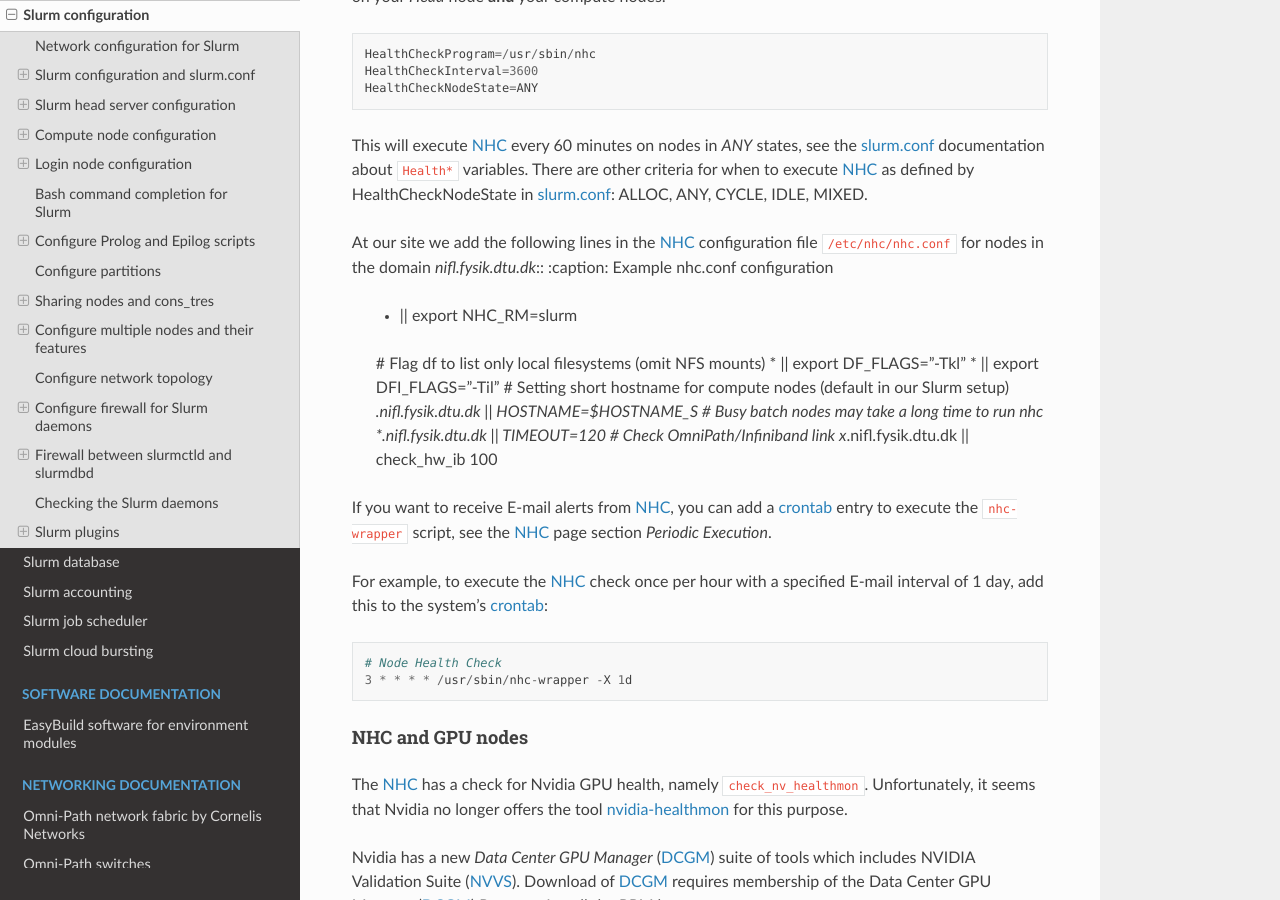
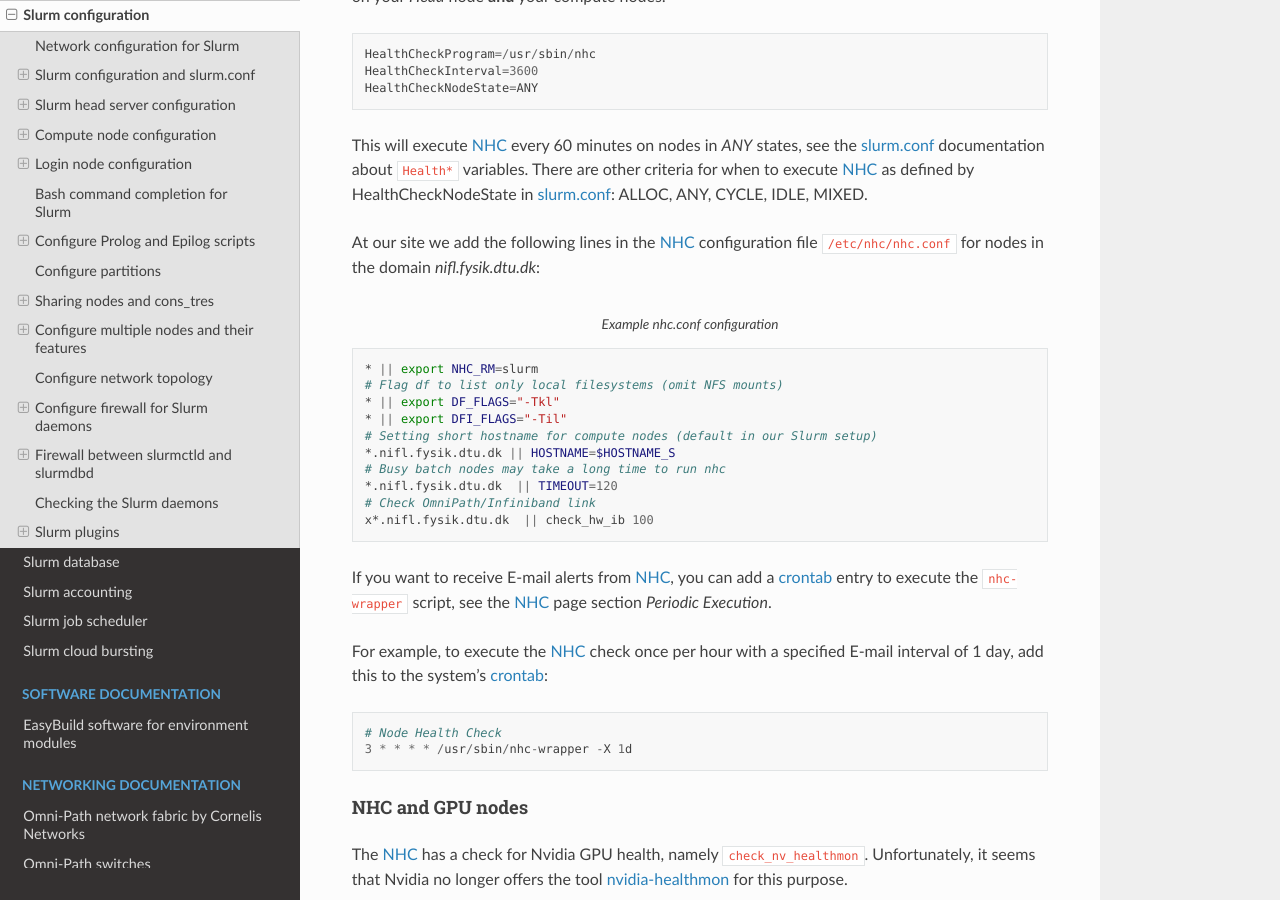
Before and after one commit to OleHolmNielsen/Niflheim_system, a Sphinx documentation site: the page built from docs/Slurm_configuration.rst, in a window 1280 px wide and 900 px high, scrolled down 12485 px. Built offline with Sphinx 7.4.7 and the Read the Docs theme 3.1.0, drawn with Linux system fonts in a browser that asks for light colours.

Commit message:
Formatting

```diff
--- a/docs/Slurm_configuration.rst
+++ b/docs/Slurm_configuration.rst
@@ -523,8 +523,10 @@ Add the following to slurm.conf_ on your *Head* node **and** your compute nodes:
 This will execute NHC_ every 60 minutes on nodes in *ANY* states, see the slurm.conf_ documentation about ``Health*`` variables.
 There are other criteria for when to execute NHC_ as defined by HealthCheckNodeState in slurm.conf_: ALLOC, ANY, CYCLE, IDLE, MIXED.
 
-At our site we add the following lines in the NHC_ configuration file ``/etc/nhc/nhc.conf`` for nodes in the domain *nifl.fysik.dtu.dk*::
-:caption: Example nhc.conf configuration
+At our site we add the following lines in the NHC_ configuration file ``/etc/nhc/nhc.conf`` for nodes in the domain *nifl.fysik.dtu.dk*:
+
+.. code-block:: bash
+  :caption: Example nhc.conf configuration
 
   * || export NHC_RM=slurm
   # Flag df to list only local filesystems (omit NFS mounts)
```
